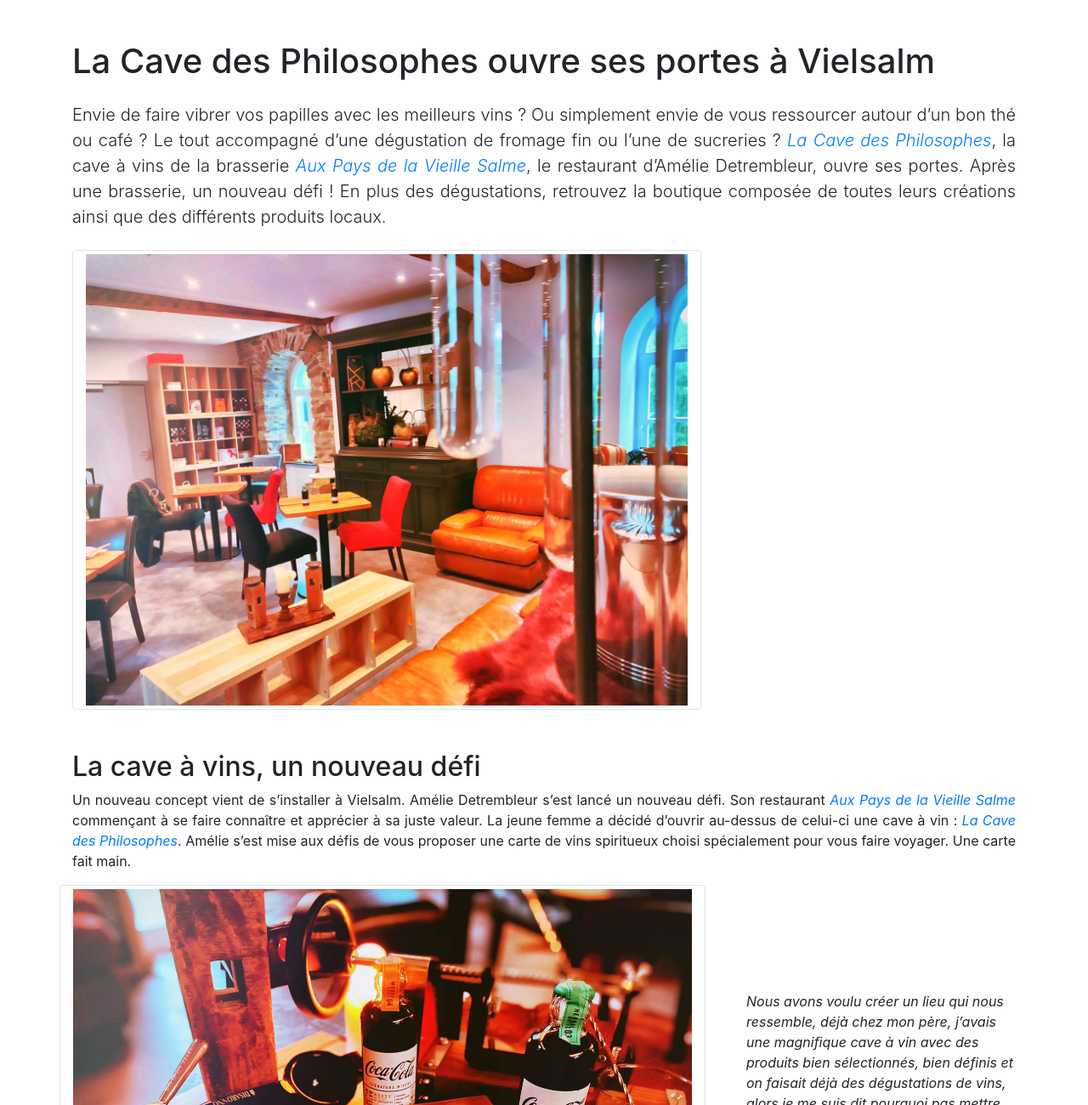
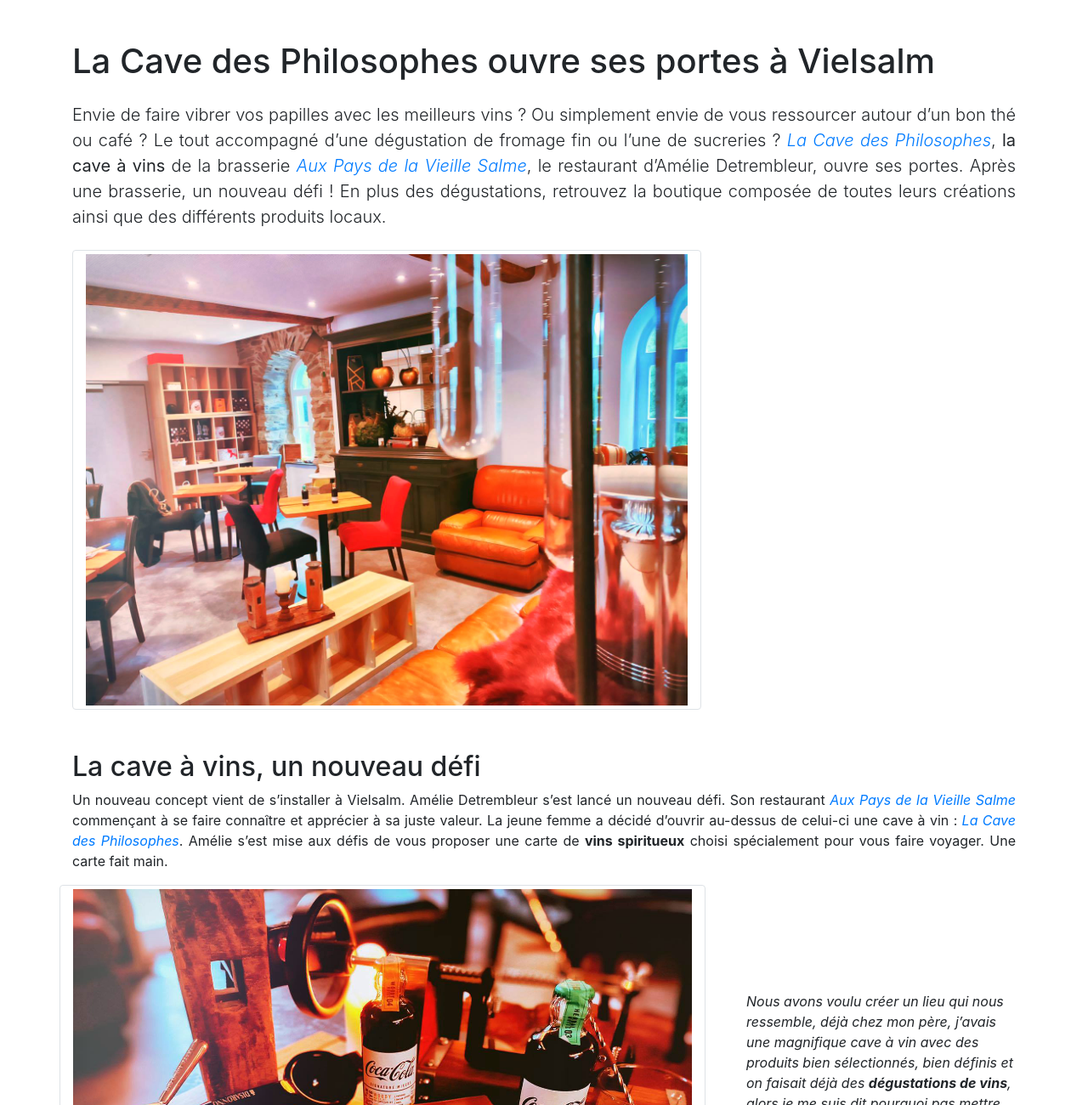
Before and after one commit to yanasnytko/IFAPME_INF, a plain HTML site: page index.html in a window 1280 px wide. Shown: the top 1300 px of the page at 85% size. Drawn offline with nearby package versions, Linux system fonts and the light colour scheme.

Commit message:
Update index.html

```diff
--- a/index.html
+++ b/index.html
@@ -21,7 +21,7 @@
       La Cave des Philosophes ouvre ses portes à Vielsalm
     </h1>
     <p class="mb-4 lead text-justify">
-      Envie de faire vibrer vos papilles avec les meilleurs vins&nbsp;? Ou simplement envie de vous ressourcer autour d’un bon thé ou café&nbsp;? Le tout accompagné d’une dégustation de fromage fin ou l’une de sucreries&nbsp;? <a href="https://www.facebook.com/Lacavedesphilosophes"><i>La Cave des Philosophes</i></a>, la cave à vins de la brasserie <a href="https://www.facebook.com/Brasserie-Au-Pays-de-la-Vieille-Salme-2042040066086202"><i>Aux Pays de la Vieille Salme</i></a>, le restaurant d’Amélie Detrembleur, ouvre ses portes. Après une brasserie, un nouveau défi&nbsp;! En plus des dégustations, retrouvez la boutique composée de toutes leurs créations ainsi que des différents produits locaux.
+      Envie de faire vibrer vos papilles avec les meilleurs vins&nbsp;? Ou simplement envie de vous ressourcer autour d’un bon thé ou café&nbsp;? Le tout accompagné d’une dégustation de fromage fin ou l’une de sucreries&nbsp;? <a href="https://www.facebook.com/Lacavedesphilosophes"><i>La Cave des Philosophes</i></a>, <strong>la cave à vins</strong> de la brasserie <a href="https://www.facebook.com/Brasserie-Au-Pays-de-la-Vieille-Salme-2042040066086202"><i>Aux Pays de la Vieille Salme</i></a>, le restaurant d’Amélie Detrembleur, ouvre ses portes. Après une brasserie, un nouveau défi&nbsp;! En plus des dégustations, retrouvez la boutique composée de toutes leurs créations ainsi que des différents produits locaux.
     </p>
     <img src="./img/2.jpg" alt="La photographie d'intérieur de La Cave des Philosophes" class="img-fluid img-thumbnail mb-5 col-12 col-lg-8">
 
@@ -30,13 +30,13 @@
         La cave à vins, un nouveau défi
       </h2>
       <p class="text-justify">
-        Un nouveau concept vient de s’installer à Vielsalm. Amélie Detrembleur s’est lancé un nouveau défi. Son restaurant <a href="https://www.facebook.com/Brasserie-Au-Pays-de-la-Vieille-Salme-2042040066086202"><i>Aux Pays de la Vieille Salme</i></a> commençant à se faire connaître et apprécier à sa juste valeur. La jeune femme a décidé d’ouvrir au-dessus de celui-ci une cave à vin&nbsp;: <a href="https://www.facebook.com/Lacavedesphilosophes"><i>La Cave des Philosophes</i></a>. Amélie s’est mise aux défis de vous proposer une carte de vins spiritueux choisi spécialement pour vous faire voyager. Une carte fait main.
+        Un nouveau concept vient de s’installer à Vielsalm. Amélie Detrembleur s’est lancé un nouveau défi. Son restaurant <a href="https://www.facebook.com/Brasserie-Au-Pays-de-la-Vieille-Salme-2042040066086202"><i>Aux Pays de la Vieille Salme</i></a> commençant à se faire connaître et apprécier à sa juste valeur. La jeune femme a décidé d’ouvrir au-dessus de celui-ci une cave à vin&nbsp;: <a href="https://www.facebook.com/Lacavedesphilosophes"><i>La Cave des Philosophes</i></a>. Amélie s’est mise aux défis de vous proposer une carte de <strong>vins spiritueux</strong> choisi spécialement pour vous faire voyager. Une carte fait main.
       </p>
       <div class="row align-items-center">
         <img src="./img/3.jpg" alt="La photographie décorative des boissons disponibles dans la brasserie La Cave des Philosophes" class="img-fluid img-thumbnail mb-3 col-12 col-lg-8">
         <blockquote class="col-12 col-lg-4 pl-5">
           <p class="font-italic">
-            Nous avons voulu créer un lieu qui nous ressemble, déjà chez mon père, j’avais une magnifique cave à vin avec des produits bien sélectionnés, bien définis et on faisait déjà des dégustations de vins, alors je me suis dit pourquoi pas mettre ça ici, parce que quand je vois au restaurant les retours que j’ai de mes vins et surtout le plaisir que j’ai à vous les conseiller, moi ça me ramène dans mon milieu.
+            Nous avons voulu créer un lieu qui nous ressemble, déjà chez mon père, j’avais une magnifique cave à vin avec des produits bien sélectionnés, bien définis et on faisait déjà des <strong>dégustations de vins</strong>, alors je me suis dit pourquoi pas mettre ça ici, parce que quand je vois au restaurant les retours que j’ai de mes vins et surtout le plaisir que j’ai à vous les conseiller, moi ça me ramène dans mon milieu.
             <span class="blockquote-footer font-weight-normal text-center pt-2">
               Amélie Detrembleur
             </span>
@@ -65,7 +65,7 @@
       </div>
 
       <p class="text-justify">
-        Si vous avez un petit creux, vous pouvez toujours déguster leur planche apéritive faite de produits locaux. Si jamais vous avez un grand appétit, le restaurant <a href="https://www.facebook.com/Brasserie-Au-Pays-de-la-Vieille-Salme-2042040066086202"><i>Aux Pays de la Vieille Salme</i></a> reste accessible en bas et sera heureux de vous servir. Un lieu chaleureux où nous vous ferons découvrir nos 4 bières de Vielsalm tout en savourant de différentes manières les produits du terroir.
+        Si vous avez un petit creux, vous pouvez toujours déguster leur planche apéritive faite de produits locaux. Si jamais vous avez un grand appétit, le restaurant <a href="https://www.facebook.com/Brasserie-Au-Pays-de-la-Vieille-Salme-2042040066086202"><i>Aux Pays de la Vieille Salme</i></a> reste accessible en bas et sera heureux de vous servir. Un lieu chaleureux où nous vous ferons découvrir nos <b>4 bières de Vielsalm</b> tout en savourant de différentes manières les produits du terroir.
       </p>
 
       <div class="mt-3 mb-4">
```
